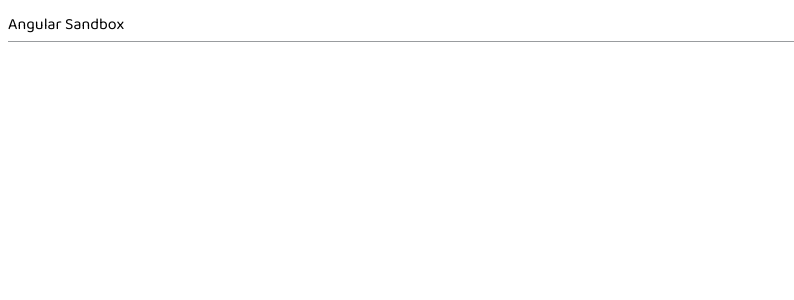
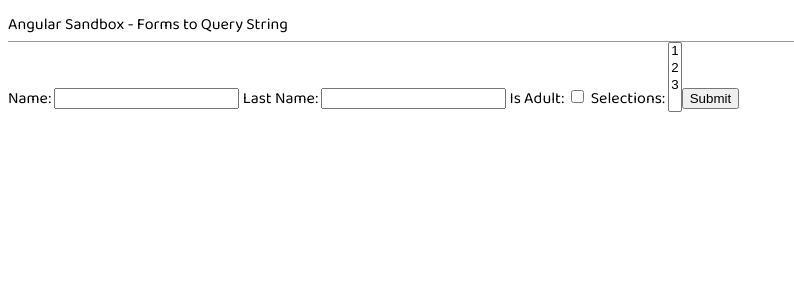
Before and after one commit to ozgursarikamis/angular-sandbox, an Angular app: page / in a window 1280 px wide. Shown: the top 300 px of the page, without its empty margins (0-794 px from the left). Built offline with nearby package versions, Linux system fonts and the light colour scheme.

Commit message:
Forms to query strng

```diff
--- a/src/app/app.component.html
+++ b/src/app/app.component.html
@@ -1,3 +1,19 @@
 <div class="title">
   Angular Sandbox {{ title ? " - " + title : "" }}
 </div>
+
+<form [formGroup]="form" (submit)="formSubmitted()">
+  Name:
+  <input type="text" formControlName="Name" />
+  Last Name:
+  <input type="text" formControlName="LastName" />
+  Is Adult:
+  <input type="checkbox" formControlName="IsAdult" />
+  Selections:
+  <select formControlName="Selections" multiple>
+    <option value="1">1</option>
+    <option value="2">2</option>
+    <option value="3">3</option>
+  </select>
+  <button type="submit">Submit</button>
+</form>
--- a/src/app/app.component.ts
+++ b/src/app/app.component.ts
@@ -1,4 +1,6 @@
-import { Component } from '@angular/core';
+import { Component, inject } from '@angular/core';
+import { FormControl, FormGroup } from '@angular/forms';
+import { Router } from '@angular/router';
 
 @Component({
   selector: 'app-root',
@@ -6,5 +8,19 @@ import { Component } from '@angular/core';
   styleUrls: ['./app.component.scss']
 })
 export class AppComponent {
-  title = undefined;
+  title = 'Forms to Query String';
+  router = inject(Router);
+
+  form = new FormGroup({
+    Name: new FormControl<string>(''),
+    LastName: new FormControl<string>(''),
+    IsAdult: new FormControl<boolean>(false),
+    Selections: new FormControl<string[]>([])
+  });
+
+  formSubmitted() {
+    const formValue = this.form.value;
+    console.log('form value', formValue);
+    this.router.navigate([], { queryParams: formValue, queryParamsHandling: 'merge' });
+  }
 }
--- a/src/app/app.module.ts
+++ b/src/app/app.module.ts
@@ -2,13 +2,15 @@ import { NgModule } from '@angular/core';
 import { BrowserModule } from '@angular/platform-browser';
 
 import { AppComponent } from './app.component';
+import { ReactiveFormsModule } from '@angular/forms';
 
 @NgModule({
   declarations: [
     AppComponent
   ],
   imports: [
-    BrowserModule
+    BrowserModule,
+    ReactiveFormsModule
   ],
   providers: [],
   bootstrap: [AppComponent]
```
